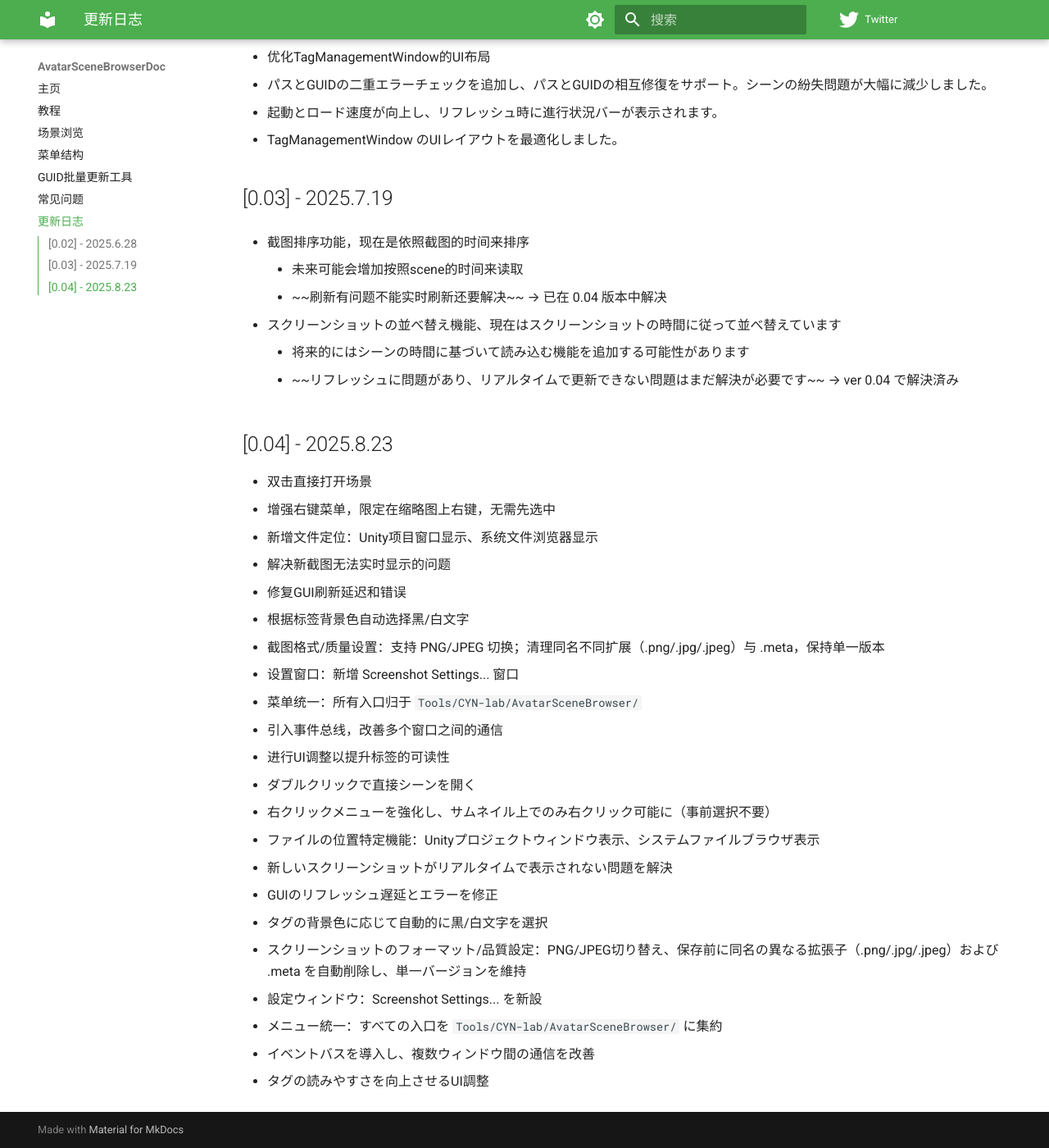
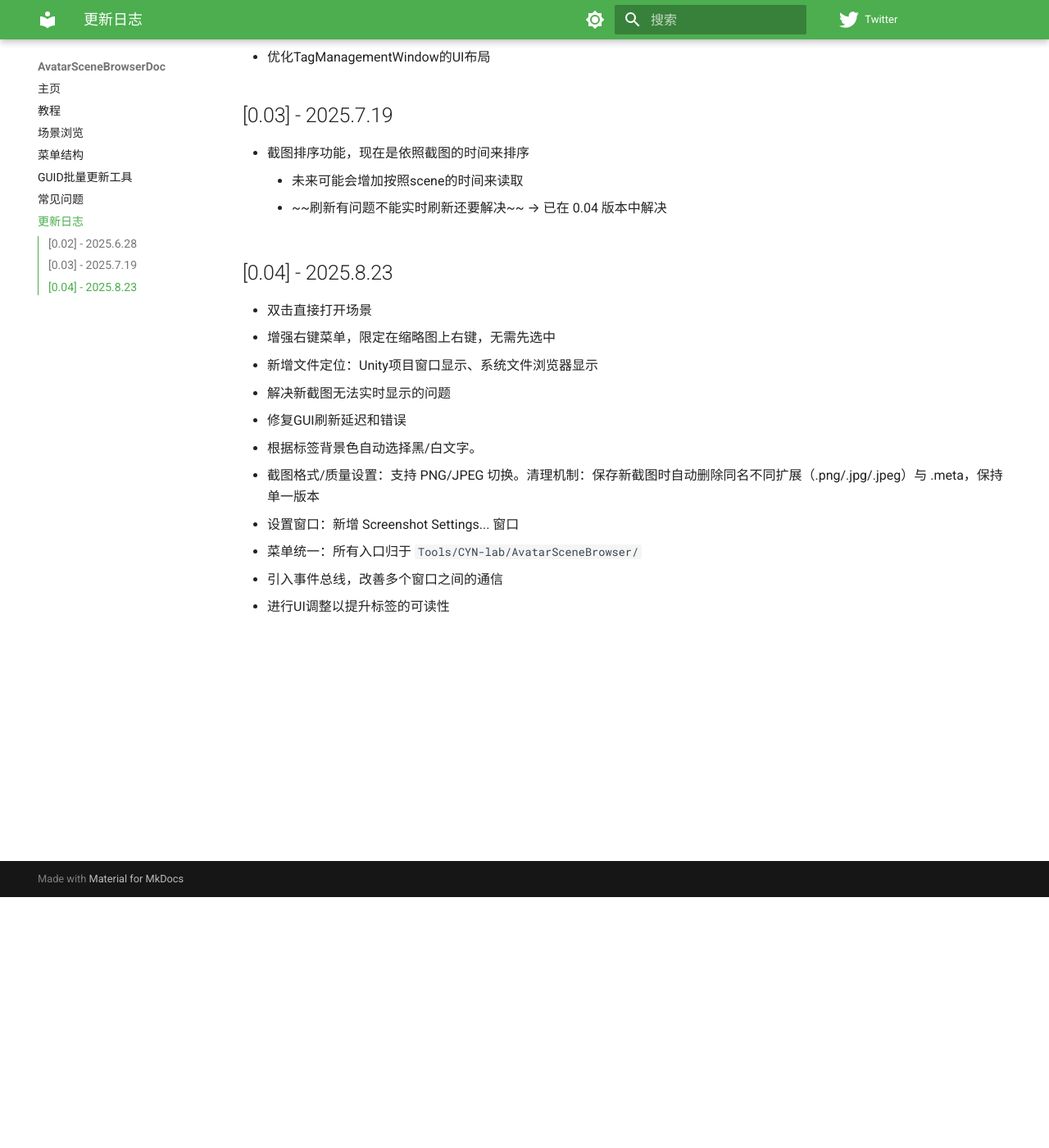
Before and after one commit to Cynth-Mt/AvatarSceneBrowserDoc, an MkDocs documentation site: the page built from docs/release_log.md, in a window 1280 px wide and 1400 px high, scrolled down 306 px. Shown: the whole window at 82% size. Built offline with MkDocs 1.6.1 and Material for MkDocs 9.7.7, drawn with Linux system fonts in a browser that asks for light colours.

Commit message:
更新文本

```diff
--- a/docs/release_log.md
+++ b/docs/release_log.md
@@ -8,9 +8,7 @@
  - 启动和加载速度提升，刷新时有进度条提示
  - 优化TagManagementWindow的UI布局
 
- - パスとGUIDの二重エラーチェックを追加し、パスとGUIDの相互修復をサポート。シーンの紛失問題が大幅に減少しました。
- - 起動とロード速度が向上し、リフレッシュ時に進行状況バーが表示されます。
- - TagManagementWindow のUIレイアウトを最適化しました。
+
 
 ## [0.03] - 2025.7.19
 
@@ -18,9 +16,7 @@
     - 未来可能会增加按照scene的时间来读取
     - ~~刷新有问题不能实时刷新还要解决~~ → 已在 0.04 版本中解决
 
-- スクリーンショットの並べ替え機能、現在はスクリーンショットの時間に従って並べ替えています
-    - 将来的にはシーンの時間に基づいて読み込む機能を追加する可能性があります
-    - ~~リフレッシュに問題があり、リアルタイムで更新できない問題はまだ解決が必要です~~ → ver 0.04 で解決済み
+
 
 ## [0.04] - 2025.8.23
 
@@ -29,21 +25,9 @@
 - 新增文件定位：Unity项目窗口显示、系统文件浏览器显示
 - 解决新截图无法实时显示的问题
 - 修复GUI刷新延迟和错误
-- 根据标签背景色自动选择黑/白文字
-- 截图格式/质量设置：支持 PNG/JPEG 切换；清理同名不同扩展（.png/.jpg/.jpeg）与 .meta，保持单一版本
+- 根据标签背景色自动选择黑/白文字。
+- 截图格式/质量设置：支持 PNG/JPEG 切换。清理机制：保存新截图时自动删除同名不同扩展（.png/.jpg/.jpeg）与 .meta，保持单一版本
   - 设置窗口：新增 Screenshot Settings... 窗口
   - 菜单统一：所有入口归于 `Tools/CYN-lab/AvatarSceneBrowser/`
 - 引入事件总线，改善多个窗口之间的通信
 - 进行UI调整以提升标签的可读性
-
-- ダブルクリックで直接シーンを開く
-- 右クリックメニューを強化し、サムネイル上でのみ右クリック可能に（事前選択不要）
-- ファイルの位置特定機能：Unityプロジェクトウィンドウ表示、システムファイルブラウザ表示
-- 新しいスクリーンショットがリアルタイムで表示されない問題を解決
-- GUIのリフレッシュ遅延とエラーを修正
-- タグの背景色に応じて自動的に黒/白文字を選択
-- スクリーンショットのフォーマット/品質設定：PNG/JPEG切り替え、保存前に同名の異なる拡張子（.png/.jpg/.jpeg）および .meta を自動削除し、単一バージョンを維持
-  - 設定ウィンドウ：Screenshot Settings... を新設
-  - メニュー統一：すべての入口を `Tools/CYN-lab/AvatarSceneBrowser/` に集約
-- イベントバスを導入し、複数ウィンドウ間の通信を改善
-- タグの読みやすさを向上させるUI調整
```
